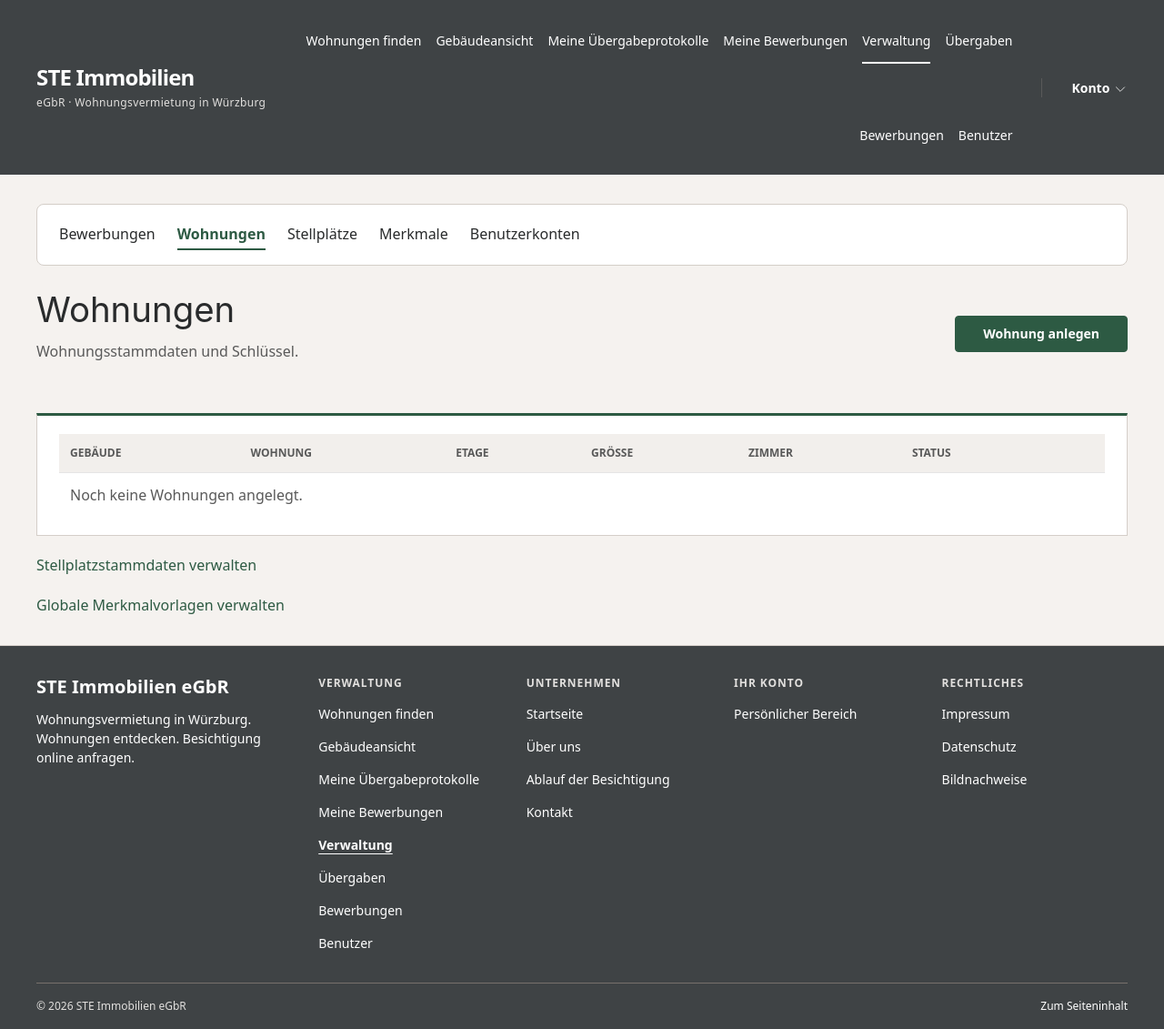
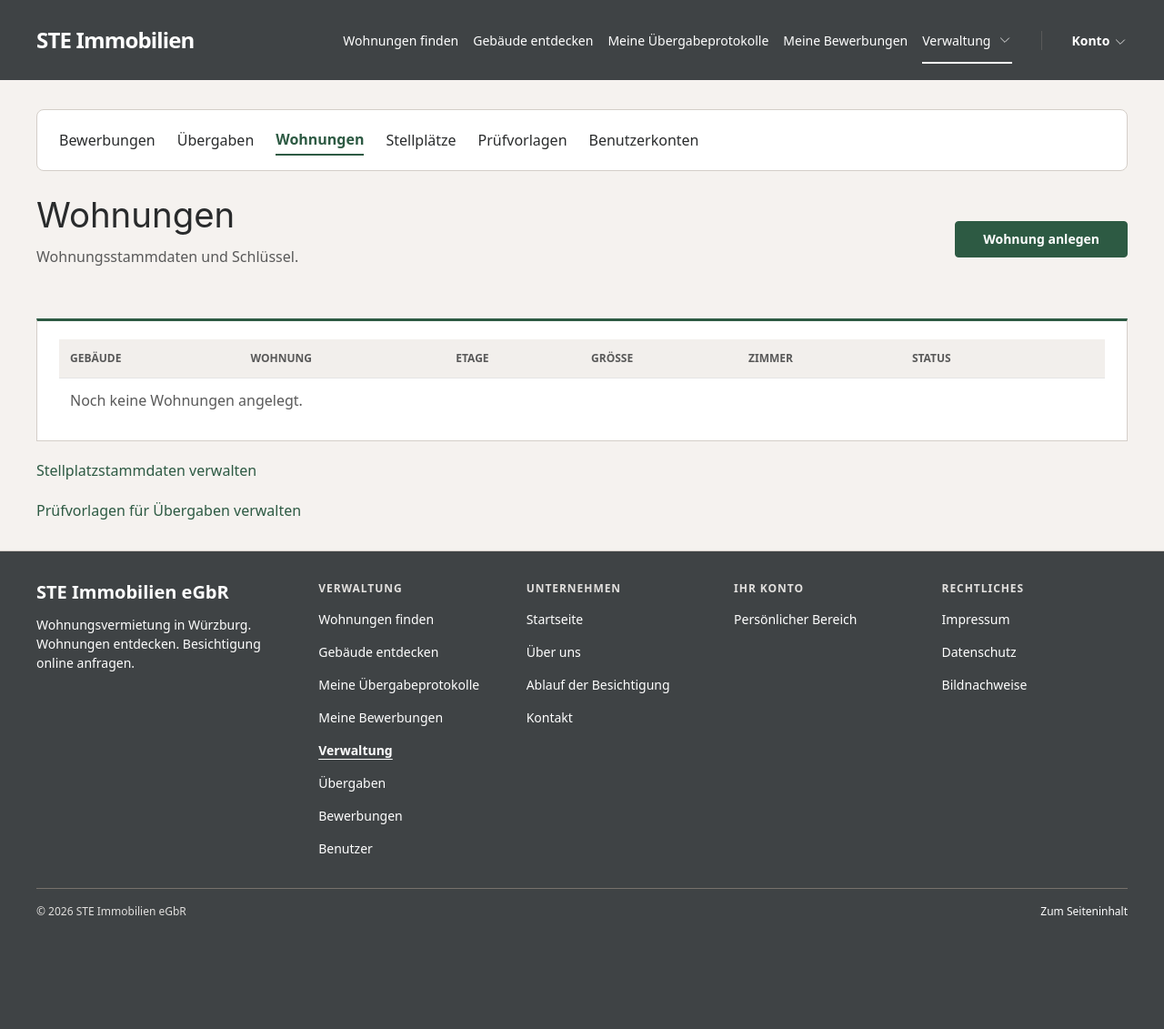
Before and after one commit to STEImmo/STEImmo, a Django app: page /verwaltung/wohnungen/ in a window 1280 px wide. Shown: the whole page at 91% size. After the commit the page ends 1006 px from the top, so only its background shows below. Run offline with Django 5.2, Linux system fonts and the light colour scheme; the visitor is signed in with stand-in values (Sample User, id 1); data that the repository does not hold is empty; parts of the project's set-up code (start-up, migrations or seed data) failed here and were passed over; some libraries are stand-ins or nearby versions.

Commit message:
feat: enhance navigation structure and terminology for improved user experience

```diff
--- a/static/css/app.css
+++ b/static/css/app.css
@@ -693,7 +693,8 @@ a:active,
     flex-wrap: wrap;
 }
 
-.site-desktop-navigation .uk-navbar-nav > li > a {
+.site-desktop-navigation .uk-navbar-nav > li > a,
+.site-management-toggle {
     position: relative;
     min-height: 88px;
     padding: 0;
@@ -706,7 +707,8 @@ a:active,
     text-decoration: none;
 }
 
-.site-desktop-navigation a[aria-current]::after {
+.site-desktop-navigation .uk-navbar-nav > li > a[aria-current]::after,
+.site-management-toggle.is-current::after {
     position: absolute;
     right: 0;
     bottom: 18px;
@@ -715,6 +717,40 @@ a:active,
     background: var(--steimmo-color-text-inverse);
     content: "";
 }
+
+.site-management-toggle {
+    display: inline-flex;
+    align-items: center;
+    gap: var(--steimmo-space-xs);
+    border: 0;
+    background: transparent;
+    color: var(--steimmo-color-text-inverse);
+    cursor: pointer;
+}
+
+.site-management-toggle:hover { color: var(--steimmo-color-text-inverse-muted); }
+.site-management-toggle:not(.is-current):hover { text-decoration: underline; }
+
+.site-management-dropdown {
+    min-width: 220px;
+    padding: var(--steimmo-space-sm) var(--steimmo-space-md);
+    border: 1px solid var(--steimmo-color-border);
+    border-radius: var(--steimmo-radius-md);
+    background: var(--steimmo-color-surface);
+    box-shadow: var(--steimmo-shadow-md);
+}
+
+.site-header .site-management-dropdown a {
+    padding-block: var(--steimmo-space-sm);
+    color: var(--steimmo-color-text);
+}
+
+.site-header .site-management-dropdown a:hover,
+.site-header .site-management-dropdown a:focus { color: var(--steimmo-color-primary); }
+.site-header .site-management-dropdown a[aria-current] { color: var(--steimmo-color-primary); font-weight: 700; text-decoration: none; }
+.site-header .site-management-dropdown :focus-visible { outline-color: var(--steimmo-color-focus-ring); }
+.site-mobile-menu .uk-nav-header { color: var(--steimmo-color-text-muted); }
+.site-mobile-management-heading { margin-top: var(--steimmo-space-md); border-top: 1px solid var(--steimmo-color-border); padding-top: var(--steimmo-space-md); color: var(--steimmo-color-text-muted); }
 
 .site-desktop-account {
     display: flex;
@@ -879,6 +915,10 @@ a:active,
     border-top: 1px solid var(--steimmo-color-border-strong);
     color: var(--steimmo-color-text-inverse-muted);
     font-size: var(--steimmo-font-size-xs);
+}
+
+@media (min-width: 1200px) and (max-width: 1399px) {
+    .site-brand-subtitle { display: none; }
 }
 
 @media (max-width: 1199px) {
@@ -1216,6 +1256,10 @@ a:active,
 .workspace-navigation { display: flex; flex-wrap: wrap; gap: var(--steimmo-space-xs) var(--steimmo-space-lg); padding: var(--steimmo-space-md) var(--steimmo-space-lg); margin-bottom: var(--steimmo-space-lg); background: var(--steimmo-color-surface); border: 1px solid var(--steimmo-color-border); border-radius: var(--steimmo-radius-md); }
 .workspace-navigation a { color: var(--steimmo-color-text); padding: var(--steimmo-space-2xs) 0; }
 .workspace-navigation a[aria-current] { color: var(--steimmo-color-primary); font-weight: 700; border-bottom: 2px solid currentColor; text-decoration: none; }
+.workspace-navigation-list { gap: var(--steimmo-space-xs) var(--steimmo-space-lg); }
+.workspace-navigation-list > li { padding-left: 0; }
+.workspace-navigation .workspace-navigation-list > li > a { color: var(--steimmo-color-text); font: inherit; text-transform: none; }
+.workspace-navigation .workspace-navigation-list > li > a[aria-current] { color: var(--steimmo-color-primary); font-weight: 700; }
 @media (max-width: 959px) {
     .apartment-detail-layout { display: flex; flex-direction: column; }
     .apartment-detail-layout > * { width: 100%; box-sizing: border-box; }
--- a/templates/base.html
+++ b/templates/base.html
@@ -6,7 +6,7 @@
     <meta name="viewport" content="width=device-width, initial-scale=1">
     <title>{% block title %}STE Immobilien eGbR{% endblock %}</title>
     <link rel="stylesheet" href="{% static 'vendor/uikit/uikit.min.css' %}">
-    <link rel="stylesheet" href="{% static 'css/app.css' %}?v=59">
+    <link rel="stylesheet" href="{% static 'css/app.css' %}?v=62">
 </head>
 <body class="site-shell">
     <a class="site-skip-link" href="#main-content">Zum Inhalt springen</a>
@@ -14,7 +14,7 @@
 
     <main id="main-content" class="site-main" tabindex="-1">
         {% if messages %}
-            <div class="uk-container uk-margin-top">
+            <div class="{% block message_container_class %}uk-container{% endblock %} uk-margin-top uk-margin-bottom">
                 {% for message in messages %}
                     <div class="uk-alert-{% if message.tags == 'error' %}danger{% elif message.tags == 'warning' %}warning{% elif message.tags == 'info' %}primary{% else %}success{% endif %}" uk-alert>
                         <a class="uk-alert-close" uk-close></a>
--- a/templates/core/error.html
+++ b/templates/core/error.html
@@ -6,7 +6,7 @@
     <meta name="viewport" content="width=device-width, initial-scale=1">
     <title>{{ heading }} · STE Immobilien eGbR</title>
     <link rel="stylesheet" href="{% static 'vendor/uikit/uikit.min.css' %}">
-    <link rel="stylesheet" href="{% static 'css/app.css' %}?v=59">
+    <link rel="stylesheet" href="{% static 'css/app.css' %}?v=62">
 </head>
 <body class="site-shell">
     <a class="site-skip-link" href="#main-content">Zum Inhalt springen</a>
--- /dev/null
+++ b/templates/partials/_management_links.html
@@ -0,0 +1,10 @@
+{% if perms.immobilien.access_employee_area %}
+    <li><a href="{% url 'wohnungsverwaltung:employee_application_list' %}"{% if 'employee_application' in route %} aria-current="{% if route == 'employee_application_list' %}page{% else %}true{% endif %}"{% endif %}>Bewerbungen</a></li>
+    <li><a href="{% url 'wohnungsverwaltung:handover_protocol_list' %}"{% if 'handover_protocol' in route and route != 'handover_protocol_mine' %} aria-current="{% if route == 'handover_protocol_list' %}page{% else %}true{% endif %}"{% endif %}>Übergaben</a></li>
+    <li><a href="{% url 'verwaltung:wohnung_list' %}"{% if namespace == 'verwaltung' and 'wohnung' in route or namespace == 'verwaltung' and 'raum' in route or route == 'apartment_photos' %} aria-current="{% if route == 'wohnung_list' %}page{% else %}true{% endif %}"{% endif %}>Wohnungen</a></li>
+    <li><a href="{% url 'verwaltung:stellplatz_list' %}"{% if namespace == 'verwaltung' and 'stellplatz' in route %} aria-current="{% if route == 'stellplatz_list' %}page{% else %}true{% endif %}"{% endif %}>Stellplätze</a></li>
+    <li><a href="{% url 'verwaltung:merkmal_list' %}"{% if namespace == 'verwaltung' and 'merkmal' in route %} aria-current="{% if route == 'merkmal_list' %}page{% else %}true{% endif %}"{% endif %}>Prüfvorlagen</a></li>
+{% endif %}
+{% if perms.immobilien.manage_user_accounts %}
+    <li><a href="{% url 'verwaltung:user_account_list' %}"{% if namespace == 'verwaltung' and 'user_account' in route %} aria-current="{% if route == 'user_account_list' %}page{% else %}true{% endif %}"{% endif %}>Benutzerkonten</a></li>
+{% endif %}
--- a/templates/partials/_navigation_links.html
+++ b/templates/partials/_navigation_links.html
@@ -1,10 +1,6 @@
 {% with route=request.resolver_match.url_name namespace=request.resolver_match.namespace %}
         <li><a href="{% url 'wohnungsverwaltung_public:apartment_search' %}"{% if namespace == "wohnungsverwaltung_public" and route != "building_view" and route != "floor_view" %} aria-current="{% if route == 'apartment_search' %}page{% else %}true{% endif %}"{% endif %}>Wohnungen finden</a></li>
-        <li><a href="{% url 'wohnungsverwaltung_public:building_view' %}"{% if route == "building_view" %} aria-current="page"{% elif route == "floor_view" %} aria-current="true"{% endif %}>Gebäudeansicht</a></li>
-        {% if company_links and not perms.immobilien.access_employee_area %}
-            <li><a href="{% url 'home' %}#unternehmen">Über uns</a></li>
-            <li><a href="{% url 'home' %}#kontakt">Kontakt</a></li>
-        {% endif %}
+        <li><a href="{% url 'wohnungsverwaltung_public:building_view' %}"{% if route == "building_view" %} aria-current="page"{% elif route == "floor_view" %} aria-current="true"{% endif %}>Gebäude entdecken</a></li>
     {% if user.is_authenticated %}
         {% if perms.immobilien.access_tenant_area %}
             <li><a href="{% url 'wohnungsverwaltung:handover_protocol_mine' %}"{% if route == "handover_protocol_mine" %} aria-current="page"{% elif not perms.immobilien.access_employee_area and 'handover_protocol' in route %} aria-current="true"{% endif %}>Meine Übergabeprotokolle</a></li>
@@ -12,6 +8,21 @@
         {% if perms.immobilien.access_applicant_area %}
             <li><a href="{% url 'wohnungsverwaltung:pre_application_list' %}"{% if route == "pre_application_list" %} aria-current="page"{% elif route != "pre_application_preview" and 'pre_application' in route or 'main_application' in route or 'applicant_application' in route or route == "application_withdraw" %} aria-current="true"{% endif %}>Meine Bewerbungen</a></li>
         {% endif %}
+        {% if navigation_mode %}
+            {% if perms.immobilien.access_employee_area or perms.immobilien.manage_user_accounts %}
+                {% if navigation_mode == "desktop" %}
+                    <li class="site-management-menu">
+                        <button id="management-toggle" class="site-management-toggle{% if namespace == 'verwaltung' or 'employee_application' in route or 'handover_protocol' in route and route != 'handover_protocol_mine' and perms.immobilien.access_employee_area %} is-current{% endif %}" type="button">Verwaltung <span uk-icon="icon: chevron-down; ratio: .8" aria-hidden="true"></span></button>
+                        <div class="site-management-dropdown" uk-dropdown="mode: click; pos: bottom-right" aria-labelledby="management-toggle">
+                            <ul class="uk-nav uk-dropdown-nav">{% include "partials/_management_links.html" %}</ul>
+                        </div>
+                    </li>
+                {% else %}
+                    <li class="uk-nav-header site-mobile-management-heading">Verwaltung</li>
+                    {% include "partials/_management_links.html" %}
+                {% endif %}
+            {% endif %}
+        {% else %}
         {% if perms.immobilien.access_employee_area %}
             <li><a href="{% url 'verwaltung:wohnung_list' %}"{% if namespace == "verwaltung" and 'user_account' not in route %} aria-current="{% if route == 'wohnung_list' %}page{% else %}true{% endif %}"{% endif %}>Verwaltung</a></li>
             <li><a href="{% url 'wohnungsverwaltung:handover_protocol_list' %}"{% if 'handover_protocol' in route and route != "handover_protocol_mine" %} aria-current="{% if route == 'handover_protocol_list' %}page{% else %}true{% endif %}"{% endif %}>Übergaben</a></li>
@@ -20,5 +31,6 @@
         {% if perms.immobilien.manage_user_accounts %}
             <li><a href="{% url 'verwaltung:user_account_list' %}"{% if namespace == "verwaltung" and 'user_account' in route %} aria-current="{% if route == 'user_account_list' %}page{% else %}true{% endif %}"{% endif %}>Benutzer</a></li>
         {% endif %}
+        {% endif %}
     {% endif %}
 {% endwith %}
--- a/templates/partials/_site_header.html
+++ b/templates/partials/_site_header.html
@@ -5,7 +5,7 @@
             <span class="site-brand-subtitle">eGbR · Wohnungsvermietung in Würzburg</span>
         </a>
         <nav class="site-desktop-navigation" aria-label="Hauptnavigation">
-            <ul class="uk-navbar-nav">{% include "partials/_navigation_links.html" with company_links=True %}</ul>
+            <ul class="uk-navbar-nav">{% include "partials/_navigation_links.html" with navigation_mode="desktop" %}</ul>
         </nav>
         <div class="site-desktop-account">
             {% if user.is_authenticated %}
@@ -27,7 +27,7 @@
         <button class="uk-offcanvas-close" type="button" uk-close aria-label="Menü schließen"></button>
         <p class="site-mobile-menu-heading">STE Immobilien <span class="uk-text-small">eGbR</span></p>
         <nav aria-label="Mobile Hauptnavigation">
-            <ul class="uk-nav uk-nav-default">{% include "partials/_navigation_links.html" with company_links=True %}</ul>
+            <ul class="uk-nav uk-nav-default">{% include "partials/_navigation_links.html" with navigation_mode="mobile" %}</ul>
         </nav>
         <div class="site-mobile-account">{% include "partials/_account_actions.html" %}</div>
     </div>
--- a/templates/registration/auth_base.html
+++ b/templates/registration/auth_base.html
@@ -1,5 +1,7 @@
 {% extends "base.html" %}
 {% load static %}
+
+{% block message_container_class %}uk-container uk-container-expand uk-padding-remove-horizontal{% endblock %}
 
 {% block content %}
 <section class="auth-section" aria-labelledby="auth-title">
--- a/templates/wohnungsverwaltung/_workspace_navigation.html
+++ b/templates/wohnungsverwaltung/_workspace_navigation.html
@@ -1,17 +1,13 @@
-{% with route=request.resolver_match.url_name %}
-<nav class="workspace-navigation" aria-label="{% if area == 'handover' %}Übergabebereich{% else %}Verwaltungsbereiche{% endif %}">
-    {% if area == 'management' %}
-        {% if perms.immobilien.access_employee_area %}
-            <a href="{% url 'wohnungsverwaltung:employee_application_list' %}" {% if 'employee_application' in route %}aria-current="true"{% endif %}>Bewerbungen</a>
-            <a href="{% url 'verwaltung:wohnung_list' %}" {% if 'wohnung' in route or 'raum' in route or route == 'apartment_photos' %}aria-current="true"{% endif %}>Wohnungen</a>
-            <a href="{% url 'verwaltung:stellplatz_list' %}" {% if 'stellplatz' in route %}aria-current="true"{% endif %}>Stellplätze</a>
-            <a href="{% url 'verwaltung:merkmal_list' %}" {% if 'merkmal' in route %}aria-current="true"{% endif %}>Merkmale</a>
-        {% endif %}
-        {% if perms.immobilien.manage_user_accounts %}<a href="{% url 'verwaltung:user_account_list' %}" {% if 'user_account' in route %}aria-current="true"{% endif %}>Benutzerkonten</a>{% endif %}
-    {% elif area == 'handover' %}
-        {% if perms.immobilien.access_employee_area %}
-            <a href="{% url 'wohnungsverwaltung:handover_protocol_list' %}" {% if route == 'handover_protocol_list' %}aria-current="page"{% endif %}>Übergaben</a>
+{% with route=request.resolver_match.url_name namespace=request.resolver_match.namespace %}
+{% if perms.immobilien.access_employee_area or perms.immobilien.manage_user_accounts %}
+<nav class="workspace-navigation" aria-label="Verwaltungsbereiche">
+    <ul class="uk-subnav uk-margin-remove workspace-navigation-list">{% include "partials/_management_links.html" %}</ul>
+</nav>
+{% endif %}
+{% if area == 'handover' %}
+    {% if perms.immobilien.access_employee_area %}
             {% if protocol %}
+            <nav class="workspace-navigation" aria-label="Übergabebereich">
                 <a href="{% url 'wohnungsverwaltung:handover_protocol_detail' protocol.pk %}" {% if route == 'handover_protocol_detail' %}aria-current="page"{% endif %}>Protokoll</a>
                 {% if protocol.status == 'open' %}
                     <a href="{% url 'wohnungsverwaltung:handover_protocol_edit' protocol.pk %}" {% if route == 'handover_protocol_edit' %}aria-current="page"{% endif %}>Zuordnung &amp; Zähler</a>
@@ -19,8 +15,10 @@
                     <a href="{% url 'wohnungsverwaltung:handover_protocol_detail' protocol.pk %}#protocol-keys" {% if 'handover_protocol_key' in route %}aria-current="true"{% endif %}>Schlüssel</a>
                     <a href="{% url 'wohnungsverwaltung:handover_protocol_finalize' protocol.pk %}" {% if route == 'handover_protocol_finalize' %}aria-current="page"{% endif %}>Abschluss</a>
                 {% endif %}
+            </nav>
             {% endif %}
-        {% elif perms.immobilien.access_tenant_area %}<a href="{% url 'wohnungsverwaltung:handover_protocol_mine' %}" aria-current="true">Meine Übergaben</a>{% endif %}
+        {% elif perms.immobilien.access_tenant_area %}
+        <nav class="workspace-navigation" aria-label="Übergabebereich"><a href="{% url 'wohnungsverwaltung:handover_protocol_mine' %}" aria-current="true">Meine Übergaben</a></nav>
     {% endif %}
-</nav>
+{% endif %}
 {% endwith %}
--- a/templates/wohnungsverwaltung/wohnung_list.html
+++ b/templates/wohnungsverwaltung/wohnung_list.html
@@ -55,7 +55,7 @@
             </table>
         </div>
         <p><a href="{% url 'verwaltung:stellplatz_list' %}">Stellplatzstammdaten verwalten</a></p>
-        <p><a href="{% url 'verwaltung:merkmal_list' %}">Globale Merkmalvorlagen verwalten</a></p>
+        <p><a href="{% url 'verwaltung:merkmal_list' %}">Prüfvorlagen für Übergaben verwalten</a></p>
     </div>
 </section>
 {% endblock %}
--- a/wohnungsverwaltung/views.py
+++ b/wohnungsverwaltung/views.py
@@ -2577,13 +2577,13 @@ def merkmal_list(request: HttpRequest) -> HttpResponse:
 
 @employee_required
 def merkmal_create(request: HttpRequest) -> HttpResponse:
-    return _merkmal_form(request, Merkmal(), "Merkmalvorlage anlegen")
+    return _merkmal_form(request, Merkmal(), "Prüfvorlage anlegen")
 
 
 @employee_required
 def merkmal_edit(request: HttpRequest, merkmal_id) -> HttpResponse:
     merkmal = get_object_or_404(Merkmal, pk=merkmal_id)
-    return _merkmal_form(request, merkmal, "Merkmalvorlage bearbeiten")
+    return _merkmal_form(request, merkmal, "Prüfvorlage bearbeiten")
 
 
 def _merkmal_form(request: HttpRequest, merkmal: Merkmal, title: str) -> HttpResponse:
@@ -2600,7 +2600,7 @@ def _merkmal_form(request: HttpRequest, merkmal: Merkmal, title: str) -> HttpRes
                 and option_form.cleaned_data["wert"].strip()
             ]
             saved_feature.save()
-            messages.success(request, "Die Merkmalvorlage wurde gespeichert.")
+            messages.success(request, "Die Prüfvorlage wurde gespeichert.")
             return redirect("verwaltung:merkmal_edit", merkmal_id=saved_feature.pk)
     else:
         form = MerkmalForm(instance=merkmal)
```
Also changed, not shown: core/test_site_navigation.py (+39 -25 lines), docs/ui-muster.md (+30 -3 lines), templates/wohnungsverwaltung/merkmal_list.html (+5 -5 lines).
